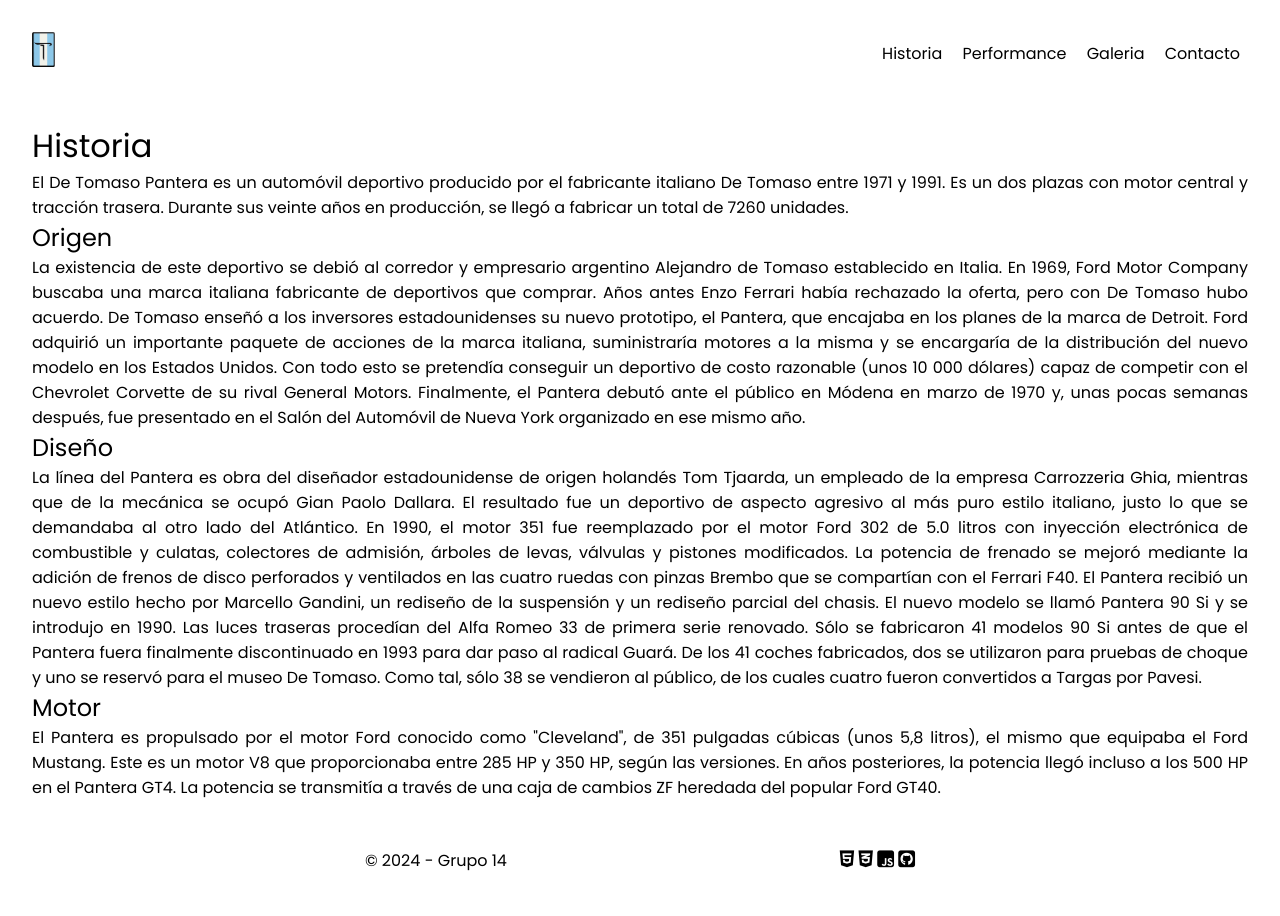
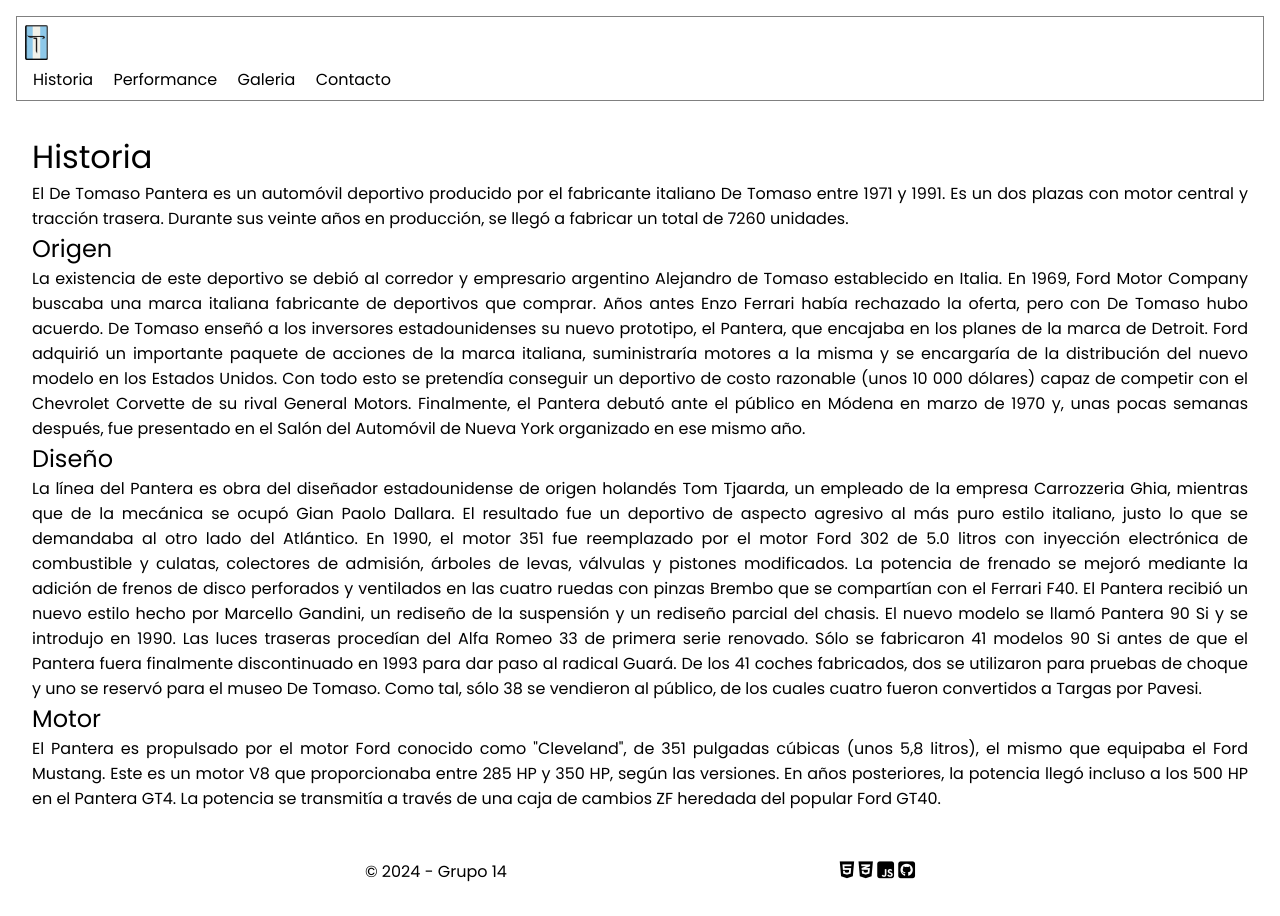
Before and after one commit to Andres6640/Grupo14_webpage, a plain HTML site: page hist.html in a window 1280 px wide. Drawn offline with Linux system fonts and the light colour scheme.

Commit message:
Update style.css

```diff
--- a/css/style.css
+++ b/css/style.css
@@ -26,11 +26,20 @@
 }
 
 header {
+    margin: 1rem;
+    padding: 0.5rem;
+    border: 1px solid gray;
+}
+
+/* Se necesita esta clase para todo header no afectado por Bootstrap */
+
+.header {
     display: flex;
     justify-content: space-between;
     align-items: center;
     margin: 1rem;
     padding: 1rem;
+    border: 1px solid gray;
 }
 
 i {
```
